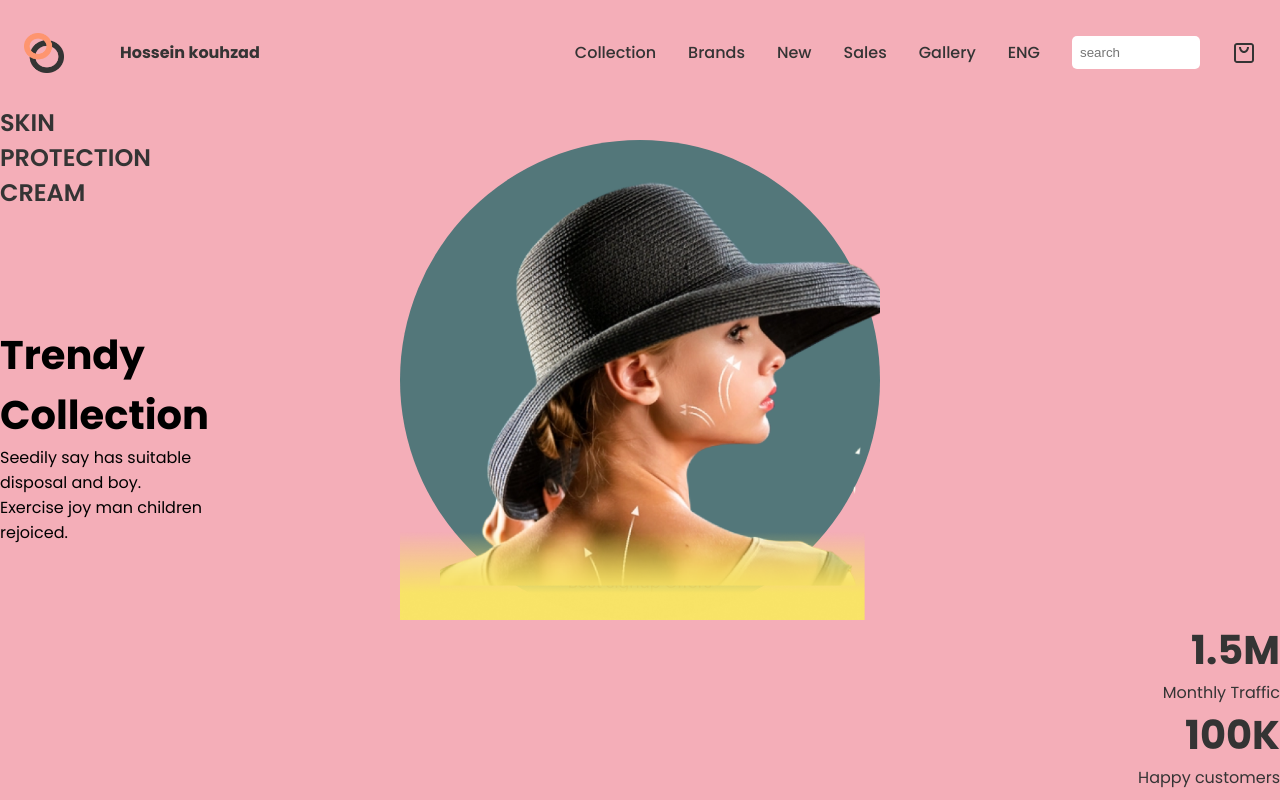
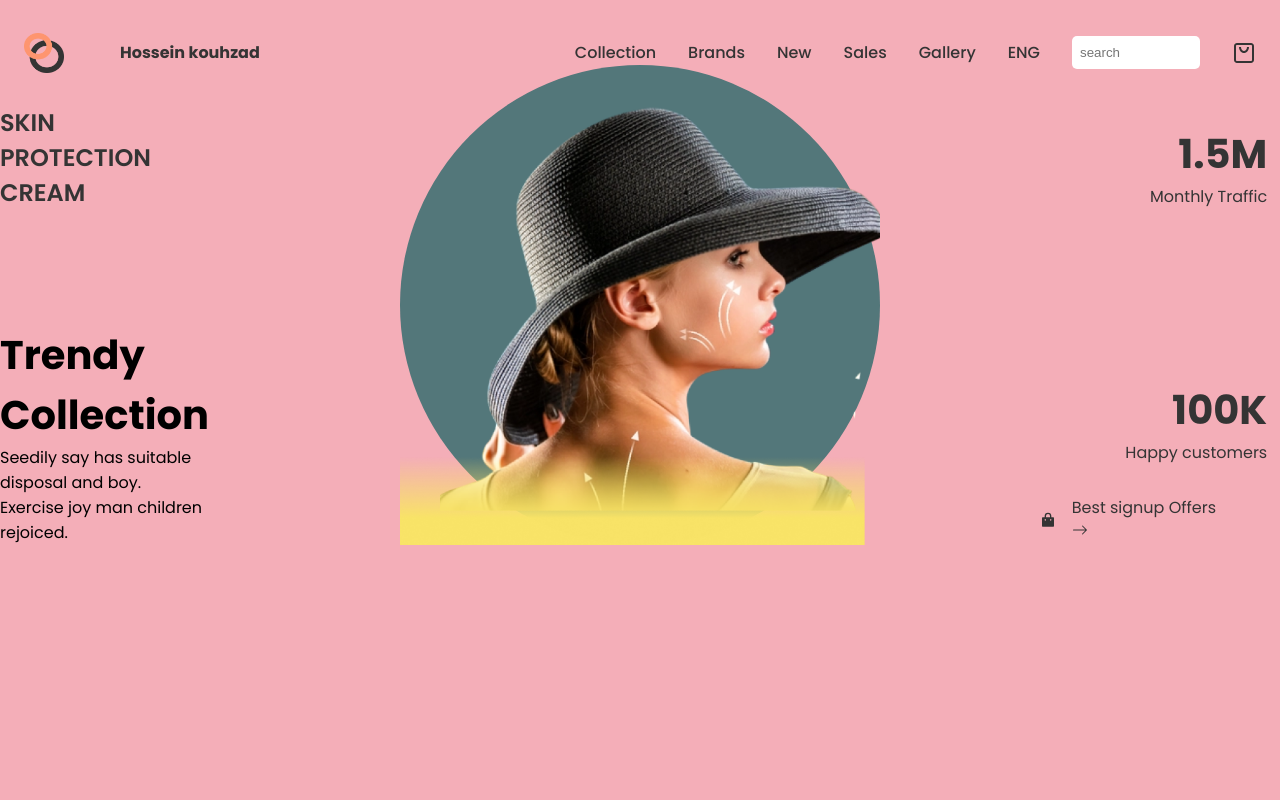
Before and after one commit to HKouhzad1991/Ecommerce-react-app, a React (Create React App) app: page / in a window 1280 px wide. Built offline with nearby package versions, Linux system fonts and the light colour scheme.

Commit message:
fixing card

```diff
--- a/src/components/Hero/Hero.module.css
+++ b/src/components/Hero/Hero.module.css
@@ -2,6 +2,7 @@
     padding: 0rem 2rem;
     display: grid;
     grid-template-columns: 1fr 3fr 1fr;
+
 }
 
 .wrapper {
@@ -25,12 +26,26 @@
     z-index: -99;
     border-radius: 50%;
     bottom: 0;
-    background-color:#53777a;
+    background-color: #53777a;
+}
+
+.cart2 {
+    position: absolute;
+    bottom: 25%;
+    right: 5%;
+    display: flex;
+    gap: 1rem;
+    align-items: center;
+}
+
+.cart>svg{
+
 }
 
 .h_sides {
     display: grid;
     grid-template-rows: 1fr 1fr;
+    position: relative;
 }
 
 
@@ -44,7 +59,7 @@
 }
 
 .text2 {
-    display: flex;
+    display: grid;
     flex-direction: column;
     width: min-content;
     color: black;
@@ -62,19 +77,25 @@
 .traffic {
     display: flex;
     flex-direction: column;
-    text-align: right;
+    position: absolute;
+    bottom: 21rem;
+    right: 1%;
 }
 
 .traffic>:first-child {
     font-weight: 800;
     font-size: 2.5rem;
+    text-align: right;
 
 }
 
 .customers {
-    display: grid;
-
+    display: flex;
+    flex-direction: column;
     text-align: right;
+    position: absolute;
+    right: 1%;
+    bottom: 5rem;
 
 }
 
```
